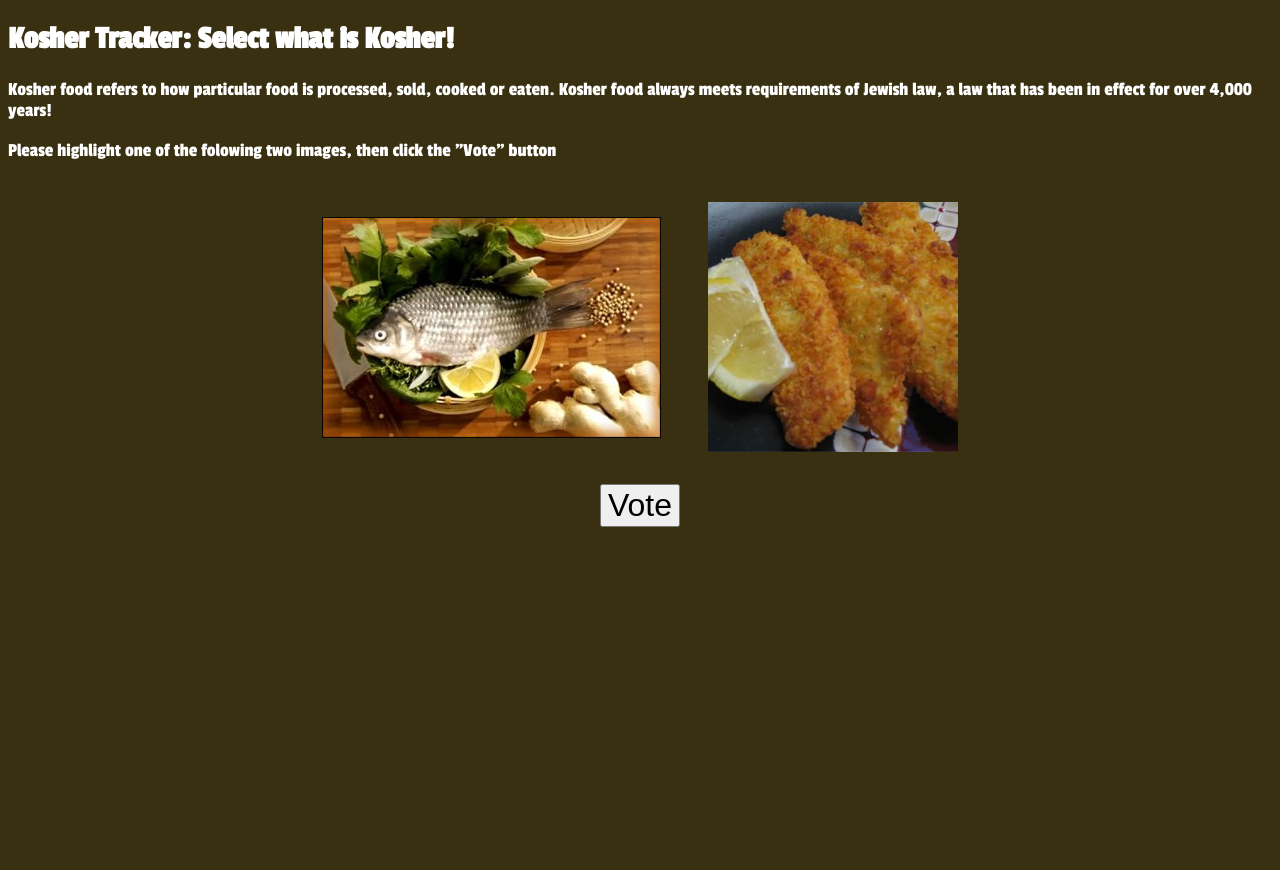
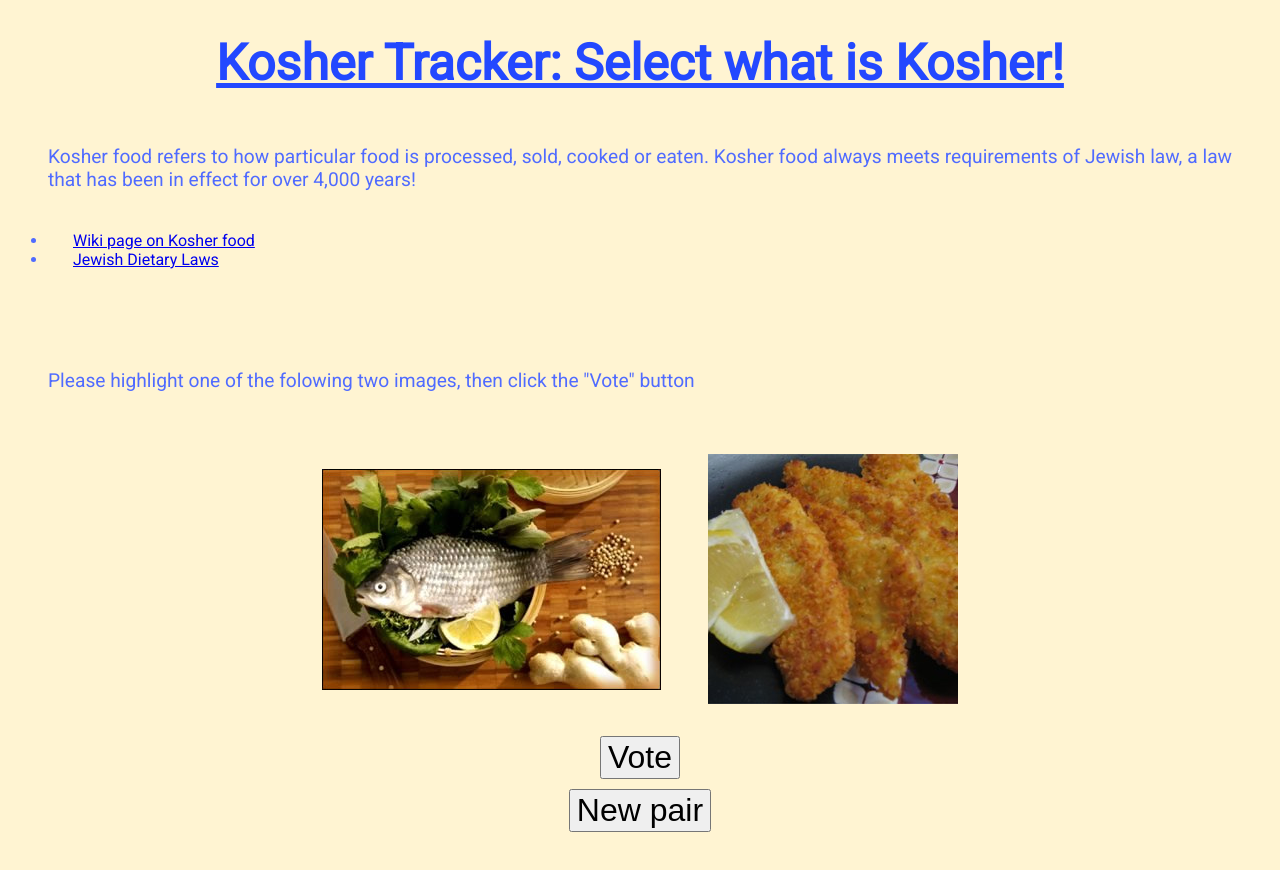
Before and after one commit to aminasenge5/KosherAmina-Andy, a plain HTML site: page index.html in a window 1280 px wide. Before the commit the page ends 839 px from the top, so only its background shows below. Drawn offline with nearby package versions, Linux system fonts and the light colour scheme.

Commit message:
changed styling of the web page and adding two links

```diff
--- a/index.html
+++ b/index.html
@@ -3,6 +3,7 @@
 <head>
   <title>Kosher Tracker: Do you know Kosher Food?</title>
   <link rel="stylesheet" href="style.css"></link>
+  <link href='https://fonts.googleapis.com/css?family=Roboto' rel='stylesheet' type='text/css'>
 </head>
 
 <body>
@@ -10,8 +11,19 @@
 
 <p>Kosher food refers to how particular food is processed, sold, cooked or eaten. Kosher food always meets requirements of Jewish law, a law that has been in effect for over 4,000 years!</p>
 
+<div>
+  <ul>
+
+
+  <li><a href="https://en.wikipedia.org/wiki/Kosher_foods">Wiki page on Kosher food</a></li>
+  <li><a href="http://www.jewfaq.org/kashrut.htm">Jewish Dietary Laws</a></li>
+  </ul>
+</p>
+</div>
 <p>Please highlight one of the folowing two images, then click the
 &quot;Vote&quot; button</p>
+
+
 
 <div id="divImgs">
   <div><img id="imgLeft" class="imgNormal">
@@ -29,4 +41,5 @@
 
 <script src="vote.js"></script>
 <script src="Chart.min.js"></script>
+<script src="https://ajax.googleapis.com/ajax/libs/jquery/1.11.3/jquery.min.js"></script>
 </html>
--- a/style.css
+++ b/style.css
@@ -1,13 +1,33 @@
 @import url(https://fonts.googleapis.com/css?family=Passion+One);
 /* @import url(https://fonts.googleapis.com/css?family=Muli); */
 
+
+
+
 body {
-  font-family:'Passion One', cursive;
-  color: #fff;
-  background-color: #383010;
+  font-family: 'Roboto', sans-serif;
+  color: #506BFF;
+  background-color: #FFF4D2;
 }
 
-p { font-size: 1.2rem }
+h1 {
+  text-align: center;
+  font-size: 50px;
+  color: #2348FF;
+  text-decoration: underline;
+}
+
+p {
+  margin: 20px;
+  padding: 20px;
+  font-size: 1.2rem;
+  text-align: justify;
+}
+
+a{
+  margin: 20px;
+  padding: 5px;
+}
 
 img {
   max-width:  350px;
@@ -29,6 +49,19 @@ img {
 
 .imgLeft = { float: left; }
 
+#btnVote:hover{
+  background-color: #7982B2;
+}
+
+#btnNew:hover {
+  background-color: #7982B2;
+}
+
+#divStats {
+  margin: 30px;
+  padding: 30px;
+}
+
 #btnVote{
   font-size: 2rem;
   margin-top: 10px;
@@ -36,6 +69,7 @@ img {
 }
 
 #btnNew{
-  display: none;
-  visibility: hidden;
+  font-size: 2rem;
+  margin-top: 10px;
+  style: inset;
 }
--- a/vote.js
+++ b/vote.js
@@ -1,19 +1,5 @@
 function mylog(v) { divStats.innerHTML += (v + "<br>"); }
 
-function resetImgs() {
-  idxSelect = -99;
-  voteAllowed = true;
-  imgLeftE.className  = "imgNormal";
-  imgRightE.className = "imgNormal";
-}
-
-function resetPool() { // Once all images have been shown, start over
-  resetImgs();
-   // Slice() forces copy by value (doesn't just create a reference)
-  fnPool  = img_fn.slice();
-  idxPool = img_idx.slice();
-  if (myChartObj) { delete myChartObj; }
-}
 
 function global_init() {
   // Don't use "var" in this function; we need to init global vars
@@ -39,6 +25,7 @@ function global_init() {
 
   resetPool();
 
+
   imgLeftE.addEventListener( "click", selectImg);
   imgRightE.addEventListener("click", selectImg);
   imgLeftE.addEventListener( "mouseover", selectImg);
@@ -61,7 +48,7 @@ function showRandImg(imgE) {
     maxIdx = fnPool.length - 1;
   }
 
-  var idx = getRandIntOnRange(0, maxIdx);
+var idx = getRandIntOnRange(0, maxIdx);
   imgE.src = imgDir + fnPool[idx];
    // Extend object to have an property that holds idx w.r.t. original fn array
   imgE.idxOrig = idxPool[idx];
@@ -88,6 +75,23 @@ function recordVote() {
     btnVote.style.visibility = "hidden";
     showChart();
   }
+}
+
+
+function resetImgs() {
+  idxSelect = -99;
+  voteAllowed = true;
+  imgLeftE.className  = "imgNormal";
+  imgRightE.className = "imgNormal";
+}
+
+
+function resetPool() { // Once all images have been shown, start over
+  resetImgs();
+   // Slice() forces copy by value (doesn't just create a reference)
+  fnPool  = img_fn.slice();
+  idxPool = img_idx.slice();
+  if (myChartObj) { delete myChartObj; }
 }
 
 function showChart() {
```
